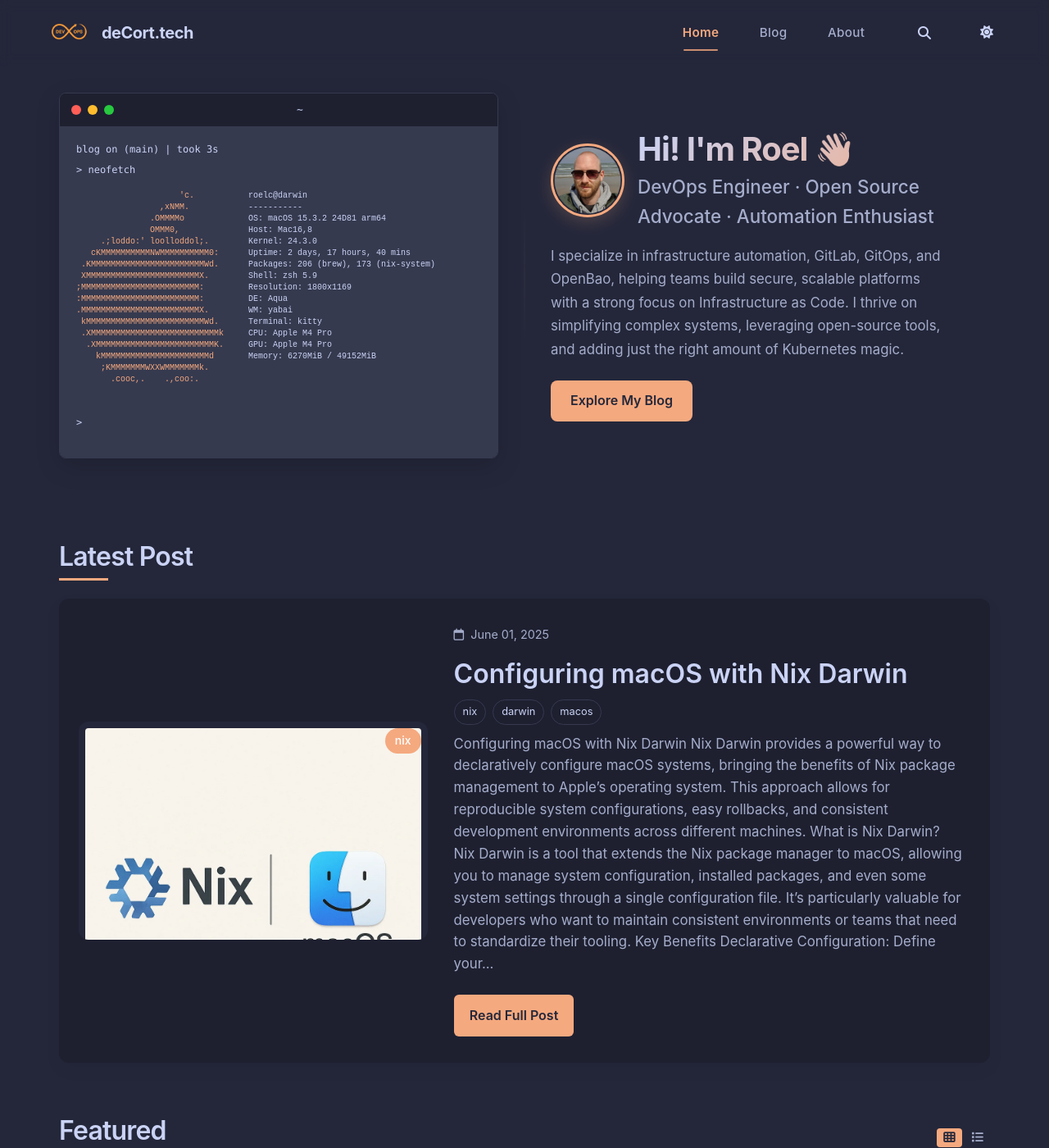
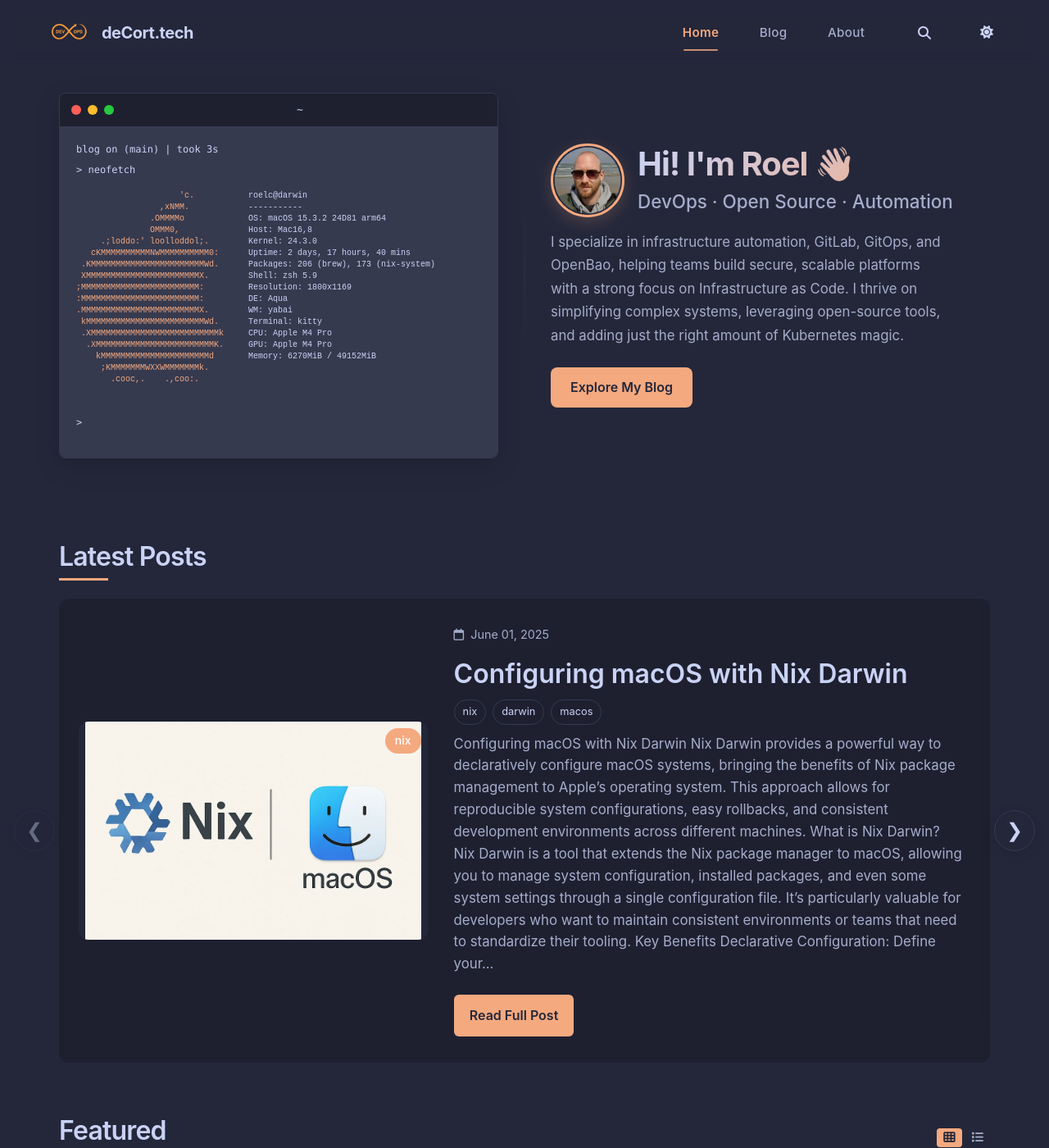
Before and after one commit to dc-tec/portfolio, a Jekyll site: the page built from index.md, in a window 1280 px wide and 1400 px high. Shown: the whole window at 82% size. Built offline with Jekyll 4.4.1, drawn with Linux system fonts in a browser that asks for light colours.

Commit message:
feat(posts): Browse through posts
Signed-off-by: Roel de Cort <roel@decort.tech>

```diff
--- a/_layouts/home.html
+++ b/_layouts/home.html
@@ -57,7 +57,7 @@ layout: default
               </div>
               <div class="profile-title">
                 <h1>Hi! I'm {{ site.first_name }} <span class="wave">👋</span></h1>
-                <p class="subtitle">DevOps Engineer · Open Source Advocate · Automation Enthusiast</p>
+                <p class="subtitle">DevOps · Open Source · Automation</p>
               </div>
             </div>
 
@@ -121,10 +121,17 @@ layout: default
   <!-- Latest Post Section -->
   <section class="{% if page.page_type == 'blog-home' %}latest-post-section{% else %}latest-post{% endif %}">
     <div class="container">
-      <h2 class="section-title{% if page.page_type != 'blog-home' %} section-title--centered{% endif %}">Latest Post</h2>
-      {% assign latest_post = site.posts.first %}
+      <h2 class="section-title{% if page.page_type != 'blog-home' %} section-title--centered{% endif %}">
+        {% if page.page_type == 'blog-home' %}Latest Posts{% else %}Latest Post{% endif %}
+      </h2>
 
       {% if page.page_type == 'blog-home' %}
+        {% assign latest_posts = site.posts | where_exp:"post", "post.published != false" | limit: 3 %}
+        <div class="latest-posts-carousel-wrapper">
+          <div class="latest-posts-carousel-viewport">
+            <div class="latest-posts-carousel">
+              {% for latest_post in latest_posts %}
+                <div class="latest-post-slide">
                   <div class="latest-post-container">
                     <div class="latest-post-image">
                       <a href="{{ latest_post.url | relative_url }}">
@@ -165,7 +172,15 @@ layout: default
                       <a href="{{ latest_post.url | relative_url }}" class="cta-button">Read Full Post</a>
                     </div>
                   </div>
+                </div>
+              {% endfor %}
+            </div>
+          </div>
+          <button class="carousel-control prev" aria-label="Previous Post" disabled>&#10094;</button>
+          <button class="carousel-control next" aria-label="Next Post">&#10095;</button>
+        </div>
       {% else %}
+        {% assign latest_post = site.posts | where_exp:"post", "post.published != false" | first %}
         {% if latest_post %}
           <time class="post-date" datetime="{{ latest_post.date | date_to_xmlschema }}">
             {{ latest_post.date | date: "%B %d, %Y" }}
@@ -197,7 +212,7 @@ layout: default
         </div>
 
         <div class="featured-posts" id="featured-posts">
-          {% assign featured_posts = site.posts | where: "featured", true | limit: 3 %}
+          {% assign featured_posts = site.posts | where: "featured", true | where_exp:"post", "post.published != false" | limit: 3 %}
           {% for post in featured_posts %}
             <article class="post-card post-card--featured post-card--image-fixed-md post-card--featured-hover">
               <a href="{{ post.url | relative_url }}" class="post-card__image">
@@ -242,7 +257,7 @@ layout: default
       <div class="container">
         <div class="section-header">
           <h2 class="section-title">Browse by Topic</h2>
-          <a href="{{ site.baseurl }}/blog/tags/" class="section-header--button">
+          <a href="{{ site.baseurl }}/blog/tags/" class="section-header__view-all">
             View All Topics
           </a>
         </div>
@@ -318,6 +333,56 @@ layout: default
             }
           }
         }
+
+        // Latest Posts Carousel
+        const carouselWrapper = document.querySelector('.latest-posts-carousel-wrapper');
+        if (carouselWrapper) {
+          const carousel = carouselWrapper.querySelector('.latest-posts-carousel');
+          const prevBtn = carouselWrapper.querySelector('.carousel-control.prev');
+          const nextBtn = carouselWrapper.querySelector('.carousel-control.next');
+
+          if (carousel && prevBtn && nextBtn) {
+            const slides = carousel.querySelectorAll('.latest-post-slide');
+            let currentIndex = 0;
+
+            const updateCarousel = () => {
+              if (slides.length > 0) {
+                const slideWidth = slides[0].clientWidth;
+                carousel.style.transform = `translateX(-${currentIndex * slideWidth}px)`;
+              }
+              prevBtn.disabled = currentIndex === 0;
+              nextBtn.disabled = currentIndex >= slides.length - 1;
+            };
+
+            nextBtn.addEventListener('click', () => {
+              if (currentIndex < slides.length - 1) {
+                currentIndex++;
+                updateCarousel();
+              }
+            });
+
+            prevBtn.addEventListener('click', () => {
+              if (currentIndex > 0) {
+                currentIndex--;
+                updateCarousel();
+              }
+            });
+
+            let resizeTimer;
+            window.addEventListener('resize', () => {
+              clearTimeout(resizeTimer);
+              resizeTimer = setTimeout(() => {
+                carousel.style.transitionDuration = '0s';
+                updateCarousel();
+                carousel.offsetHeight; // Trigger reflow to apply transform instantly
+                carousel.style.transitionDuration = ''; // Re-enable animation
+              }, 250);
+            });
+
+            // Initial setup
+            updateCarousel();
+          }
+        }
       });
     </script>
   {% else %}
--- a/assets/scss/components/_latest-post.scss
+++ b/assets/scss/components/_latest-post.scss
@@ -49,6 +49,9 @@
     overflow: hidden;
     background-color: var(--bg-color);
     aspect-ratio: 16 / 10;
+    display: flex;
+    align-items: center;
+    justify-content: center;
 
     // Reduced padding for better space utilization
     padding: map.get(vars.$spacing-scale, 'sm');
@@ -57,7 +60,7 @@
       display: block;
       width: 100%;
       height: 100%;
-      object-fit: cover;
+      object-fit: contain;
       transition: transform 0.3s ease;
       border-radius: map.get(vars.$border-radius, 'md');
     }
@@ -132,3 +135,115 @@
     }
   }
 }
+
+.latest-posts-carousel-viewport {
+  overflow: hidden;
+}
+
+.latest-posts-carousel-wrapper {
+  position: relative;
+}
+
+.latest-posts-carousel {
+  display: flex;
+  transition: transform 0.4s ease-in-out;
+}
+
+.latest-post-slide {
+  flex: 0 0 100%;
+  width: 100%;
+  box-sizing: border-box;
+}
+
+.carousel-control {
+  position: absolute;
+  top: 50%;
+  transform: translateY(-50%);
+  background: var(--bg-color);
+  border: 1px solid var(--border-color);
+  border-radius: 50%;
+  width: 48px;
+  height: 48px;
+  cursor: pointer;
+  z-index: 10;
+  display: flex;
+  align-items: center;
+  justify-content: center;
+  font-size: 1.5rem;
+  color: var(--text-color);
+  transition: all 0.3s ease;
+  box-shadow: 0 4px 15px rgb(0 0 0 / 10%);
+
+  &:hover:not(:disabled) {
+    background: var(--accent-color);
+    color: white;
+    transform: translateY(-50%) scale(1.05);
+    border-color: var(--accent-color);
+  }
+
+  &:active:not(:disabled) {
+    transform: translateY(-50%) scale(0.95);
+  }
+
+  &.prev {
+    left: 0;
+    transform: translate(-110%, -50%);
+  }
+
+  &.next {
+    right: 0;
+    transform: translate(110%, -50%);
+  }
+
+  &:hover:not(:disabled).prev {
+    transform: translate(-110%, -50%) scale(1.05);
+  }
+
+  &:hover:not(:disabled).next {
+    transform: translate(110%, -50%) scale(1.05);
+  }
+
+  &:disabled {
+    opacity: 0.4;
+    cursor: not-allowed;
+    background: var(--bg-color);
+    color: var(--text-color);
+  }
+
+  &:disabled.prev {
+    transform: translate(-110%, -50%) scale(1);
+  }
+
+  &:disabled.next {
+    transform: translate(110%, -50%) scale(1);
+  }
+
+  @media (width <= 992px) {
+    width: 40px;
+    height: 40px;
+    font-size: 1.2rem;
+    background: rgb(255 255 255 / 50%);
+    backdrop-filter: blur(4px);
+    border: none;
+
+    &.prev {
+      left: 1rem;
+      transform: translateY(-50%);
+    }
+
+    &.next {
+      right: 1rem;
+      transform: translateY(-50%);
+    }
+
+    &:hover:not(:disabled).prev,
+    &:hover:not(:disabled).next {
+      transform: translateY(-50%) scale(1.05);
+    }
+
+    &:disabled.prev,
+    &:disabled.next {
+      transform: translateY(-50%) scale(1);
+    }
+  }
+}
```
Lines whose indentation alone changed are shown as unchanged.
